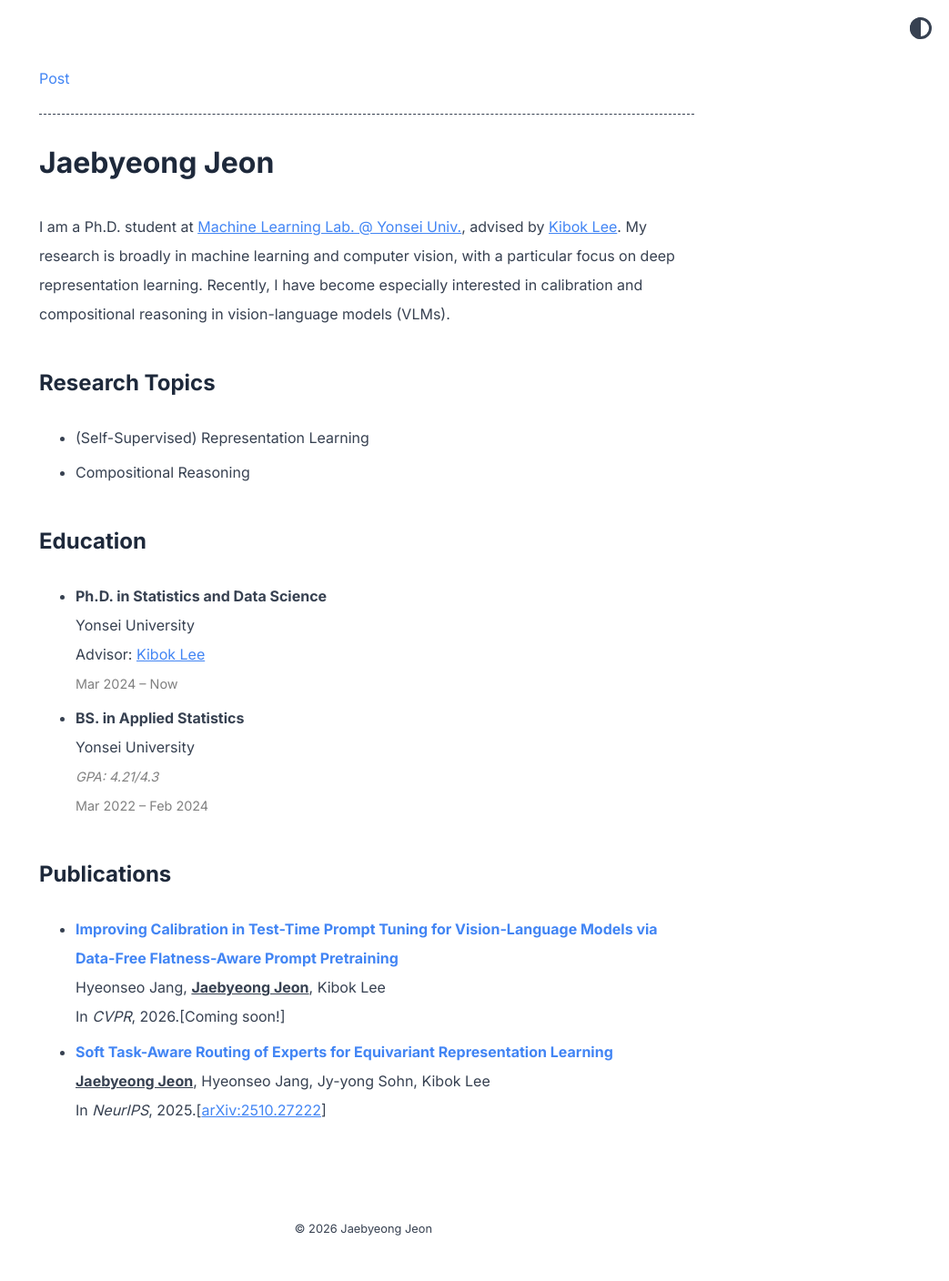
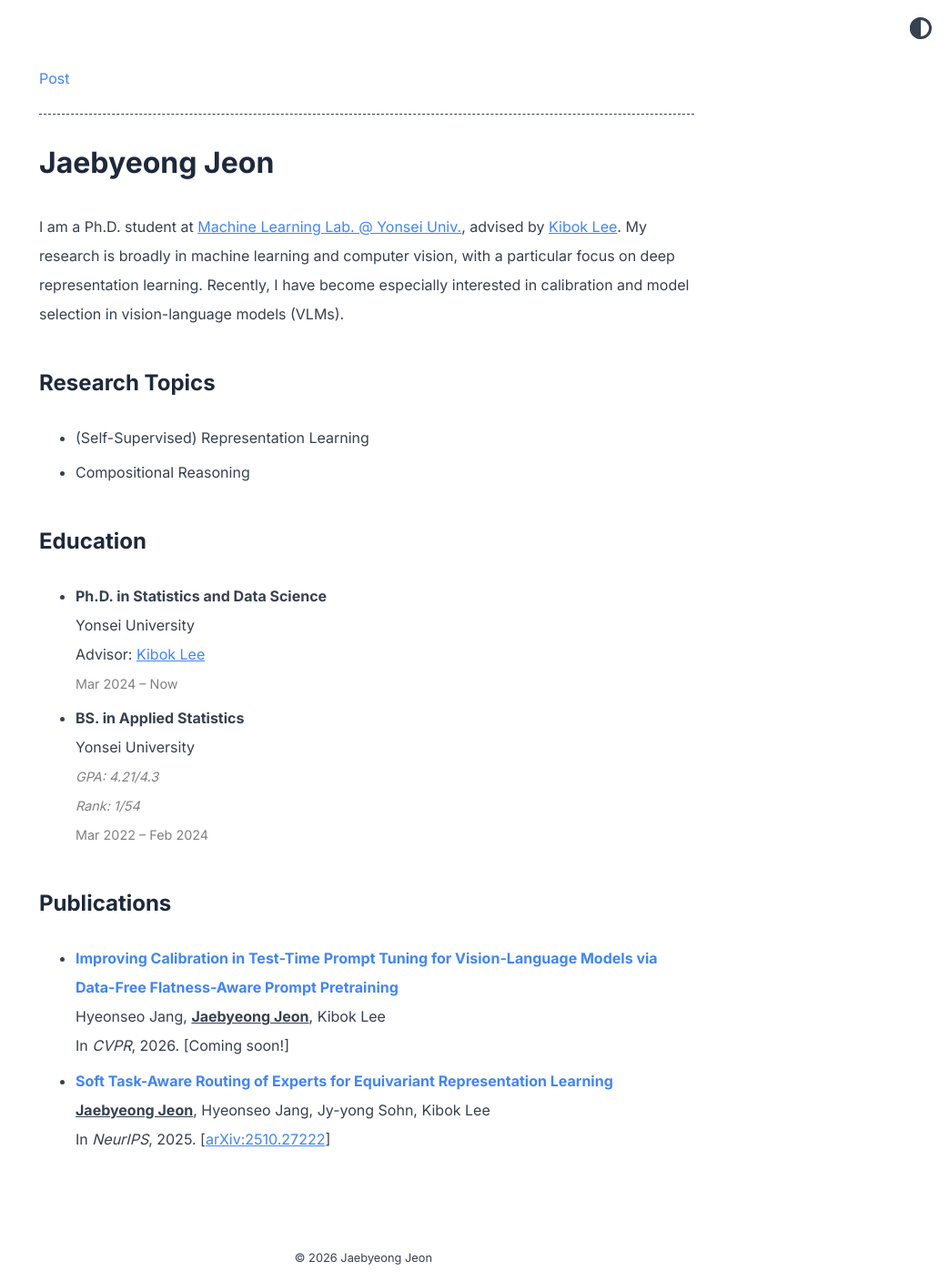
Before and after one commit to jaebyeong98/jaebyeong98.github.io, a Jekyll site: the page built from index.md, in a window 1280 px wide. Shown: the whole page at 91% size, without its empty margins (237-1280 px from the left). Built offline with Jekyll 4.4.1, drawn with Linux system fonts in a browser that asks for light colours; before the commit the page ends 1376 px from its top, so only the background shows below that.

Commit message:
update description

```diff
--- a/_config.yml
+++ b/_config.yml
@@ -2,7 +2,7 @@ title: Jaebyeong Jeon
 author: Jaebyeong Jeon
 url: https://www.abhinavsaxena.com/moonwalk # root address of the site
 description: > # description of the site (multiple lines allowed)
-  I am a Ph.D. student at <a href="https://ml.yonsei.ac.kr/">Machine Learning Lab. @ Yonsei Univ.</a>, advised by <a href="https://sites.google.com/site/kibok90/">Kibok Lee</a>. My research is broadly in machine learning and computer vision, with a particular focus on deep representation learning. Recently, I have become especially interested in calibration and compositional reasoning in vision-language models (VLMs).
+  I am a Ph.D. student at <a href="https://ml.yonsei.ac.kr/">Machine Learning Lab. @ Yonsei Univ.</a>, advised by <a href="https://sites.google.com/site/kibok90/">Kibok Lee</a>. My research is broadly in machine learning and computer vision, with a particular focus on deep representation learning. Recently, I have become especially interested in calibration and model selection in vision-language models (VLMs).
 permalink: /:slug
 
 # favicon: "./logo.png" # relative path to site's favicon
--- a/_data/home.yml
+++ b/_data/home.yml
@@ -81,17 +81,18 @@ education:
   - title: '<strong>BS. in Applied Statistics</strong><br>
            Yonsei University<br>
            <span><em style="font-size: 0.9em; color: gray;">GPA: 4.21/4.3</em></span><br>
+           <span><em style="font-size: 0.9em; color: gray;">Rank: 1/54</em></span><br>
            <span style="font-size: 0.9em; color: gray;">Mar 2022 – Feb 2024</span>'
     url: false
 
 publications:
   - title: "<strong style='color: #4285f4;'>Improving Calibration in Test-Time Prompt Tuning for Vision-Language Models via Data-Free Flatness-Aware Prompt Pretraining</strong> <br>
            Hyeonseo Jang, <strong><u>Jaebyeong Jeon</u></strong>, Kibok Lee <br>
-           In <em>CVPR</em>, 2026.[Coming soon!]"
+           In <em>CVPR</em>, 2026. [Coming soon!]"
     url: false
   - title: "<strong style='color: #4285f4;'>Soft Task-Aware Routing of Experts for Equivariant Representation Learning</strong> <br>
            <strong><u>Jaebyeong Jeon</u></strong>, Hyeonseo Jang, Jy-yong Sohn, Kibok Lee <br>
-           In <em>NeurIPS</em>, 2025.[<a href='https://arxiv.org/abs/2510.27222'>arXiv:2510.27222</a>]"
+           In <em>NeurIPS</em>, 2025. [<a href='https://arxiv.org/abs/2510.27222'>arXiv:2510.27222</a>]"
     url: false
 
   # - title: you can show or hide using a boolean flag in _config.yml
```
